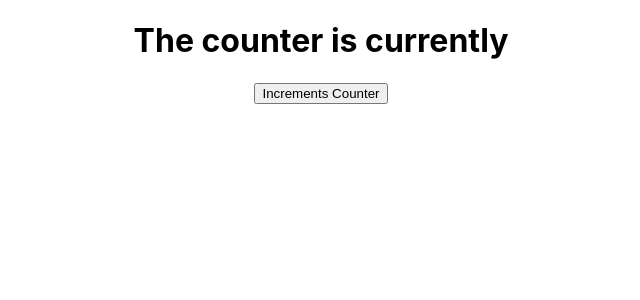
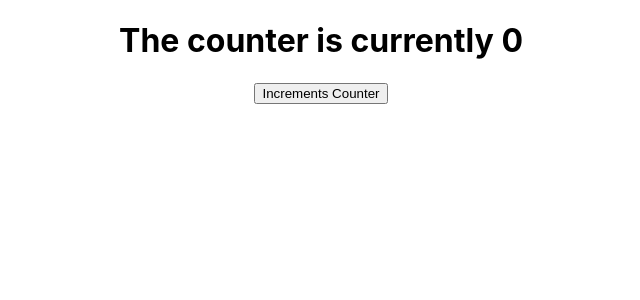
Before and after one commit to DarkGigas/PoC_TDD_React, a React app: page / in a window 1280 px wide. Shown: the top 300 px of the page, without its empty margins (319-959 px from the left). Built offline with nearby package versions, Linux system fonts and the light colour scheme.

Commit message:
test: adds test to track counter

```diff
--- a/src/App.js
+++ b/src/App.js
@@ -2,10 +2,12 @@
 import "./App.css"
 
 function App() {
+  const [count, setCount] = React.useState(0);
   return (
     <div className="App" data-test="app-component">
       <h1 data-test="counter-display">
-        The counter is currently
+        The counter is currently&nbsp;
+        <span data-test="count">{count}</span>
       </h1>
       <button data-test="increment-button">Increments Counter</button>
     </div>
```
Also changed, not shown: 1 other file (tests, documents, lock files or other folders).
